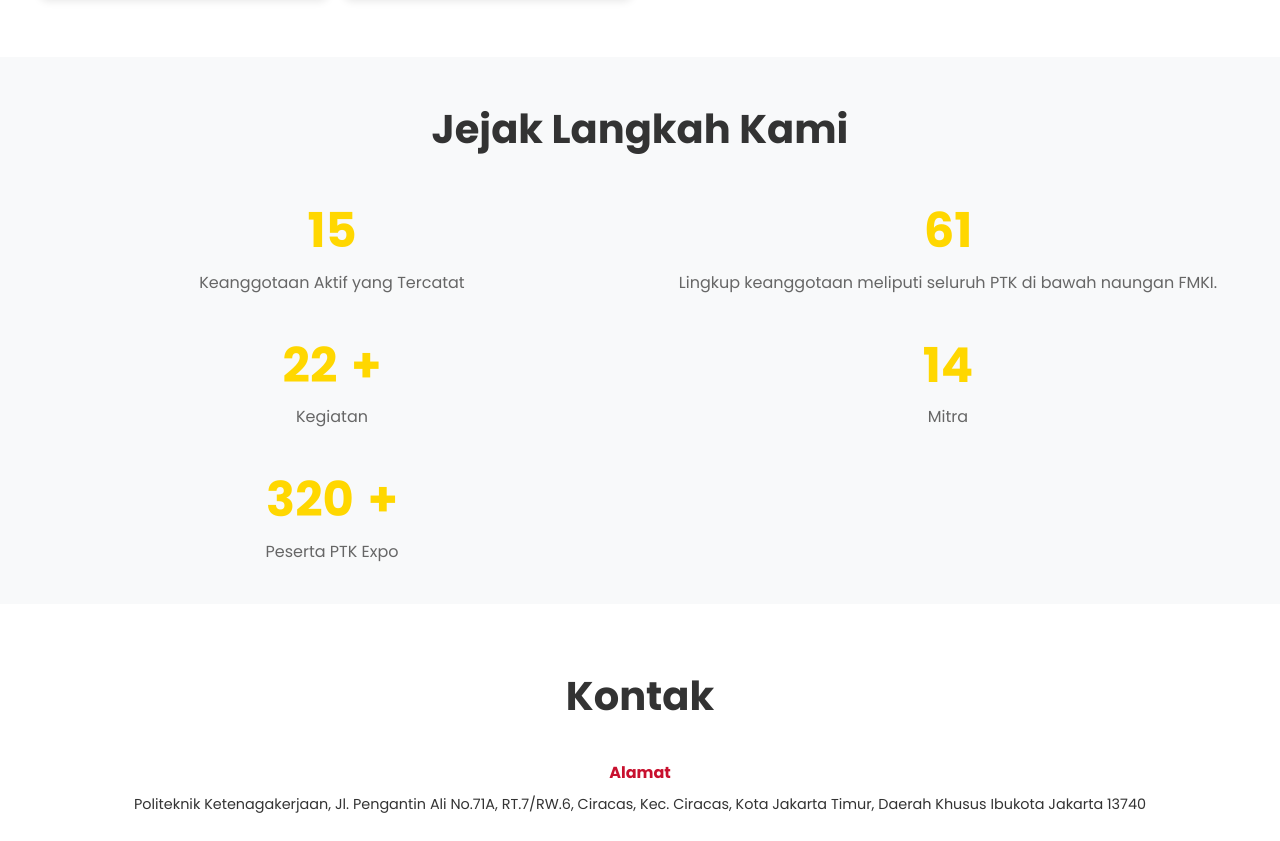
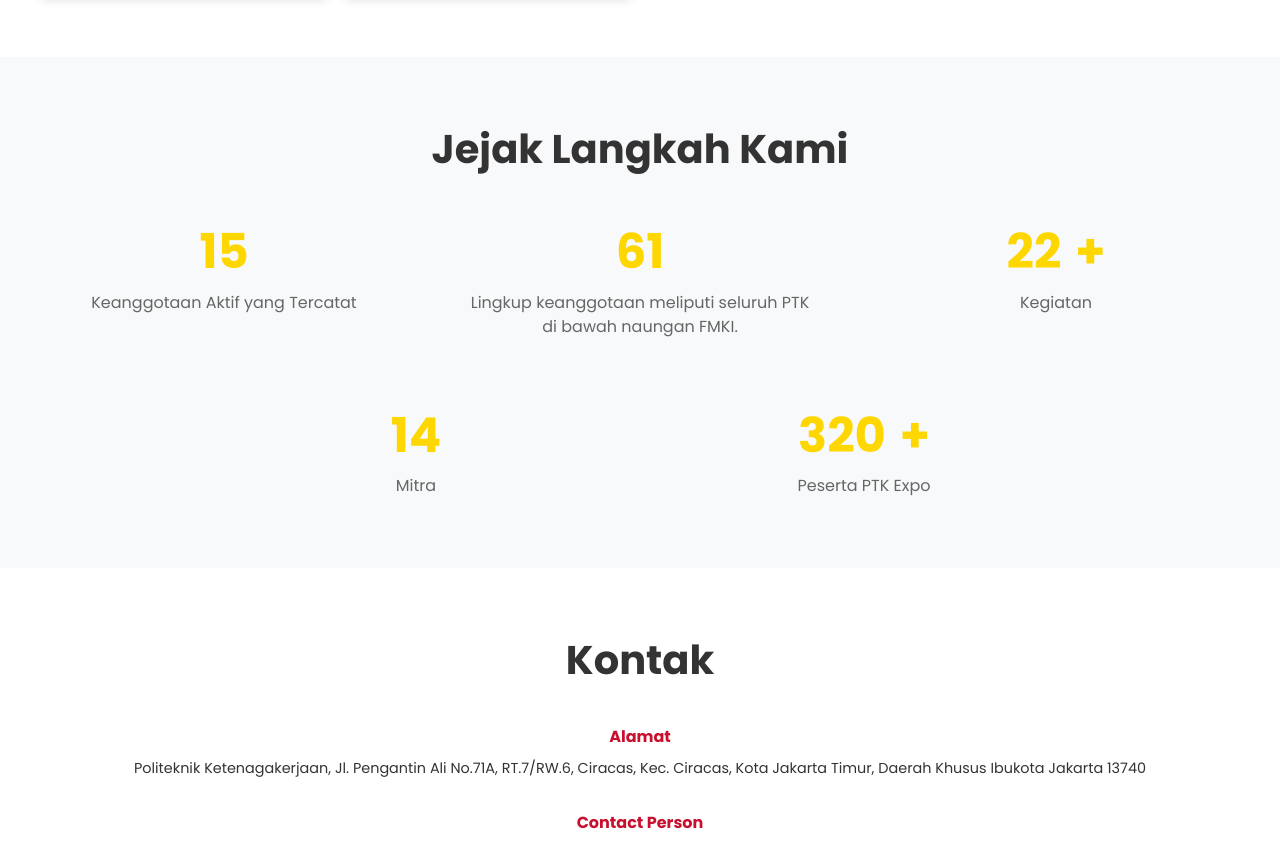
Before and after one commit to fmkdjakartaraya/website, a plain HTML site: page index.html in a window 1280 px wide. Shown: the part 6584-7425 px from the top of the page. Drawn offline with Linux system fonts and the light colour scheme.

Commit message:
Update style.css

```diff
--- a/style.css
+++ b/style.css
@@ -415,28 +415,40 @@ section h2 {
     line-height: 1.4; /* Untuk teks panjang */
 }
 
-/* Stats */
+/* Stats (UPDATED with Flexbox) */
 .stats {
     background-color: #f8f9fa;
-    padding: 40px 0; /* Padding tetap di sini */
+    padding: 60px 20px;
 }
 
 .stats-grid {
-    display: grid;
-    grid-template-columns: repeat(2, 1fr); /* 2 kolom */
-    grid-template-rows: repeat(2, auto); /* 2 baris */
-    gap: 2rem;
+    display: flex; /* Ganti dari Grid ke Flex biar bisa center otomatis */
+    flex-wrap: wrap; /* Biar kalau layar kecil dia turun ke bawah */
+    justify-content: center; /* KUNCI: Biar item ganjil ada di tengah */
+    gap: 3rem; /* Jarak antar kotak */
     text-align: center;
 }
 
-.stat-box h3 {
-    font-size: 2.5rem;
+.stat-box {
+    flex: 1 1 300px; /* Kotak fleksibel: lebar dasar 300px, bisa membesar */
+    max-width: 400px; /* Tapi jangan lebar-lebar banget */
+    padding: 10px;
+}
+
+.stat-box h3,
+.stat-box .counter,
+.stat-box .plus-sign {
+    font-size: 3rem; /* Ukuran angka digedein dikit biar mantap */
+    font-weight: bold;
     color: #FFD700; /* Kuning Gold */
-    margin-bottom: 0.5rem;
+    line-height: 1.2;
 }
 
 .stat-box p {
     color: #666;
+    margin-top: 10px;
+    font-size: 1rem;
+    line-height: 1.5; /* Biar teks yang panjang (no 61) enak dibaca */
 }
 
 /* Contact Section */
```
